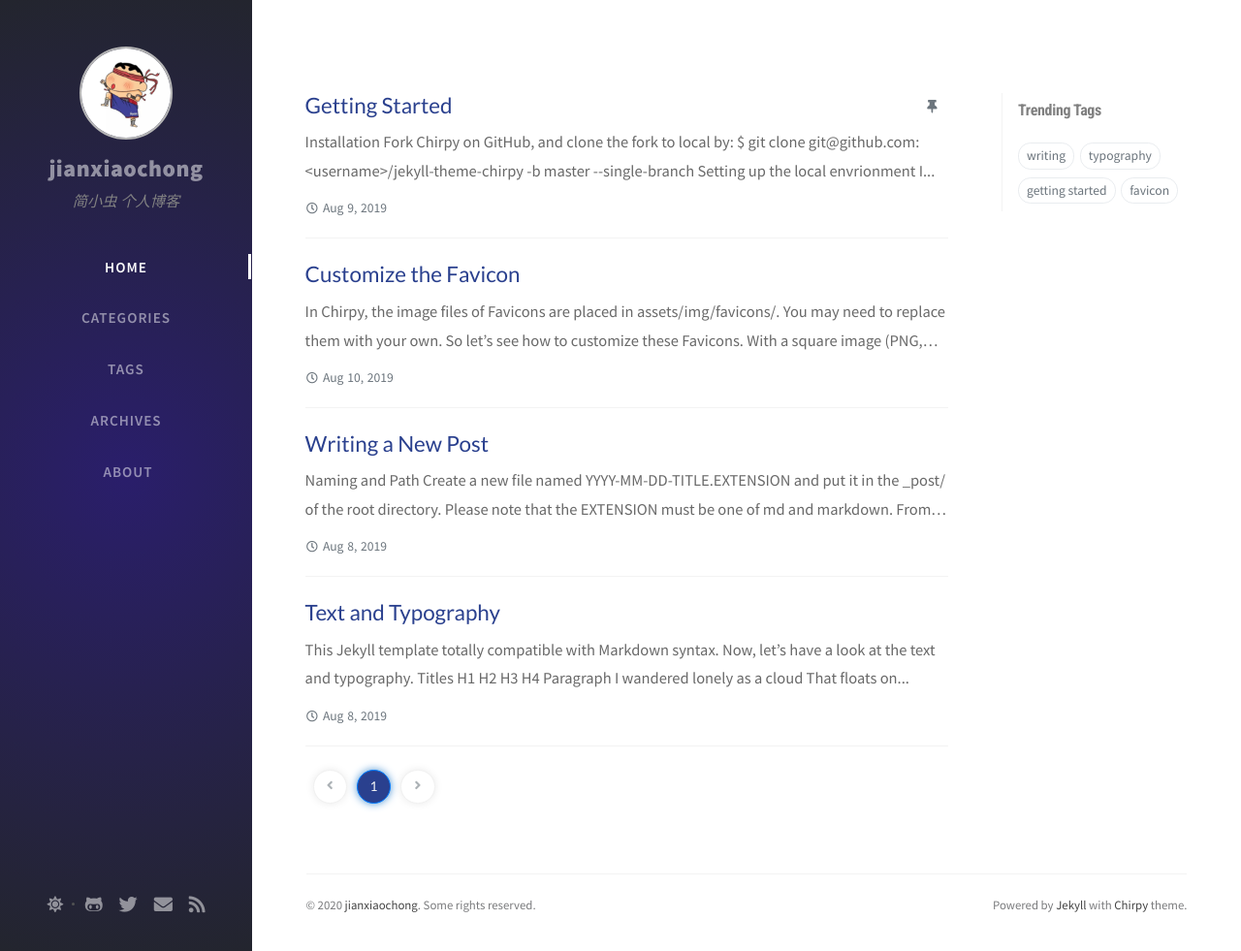
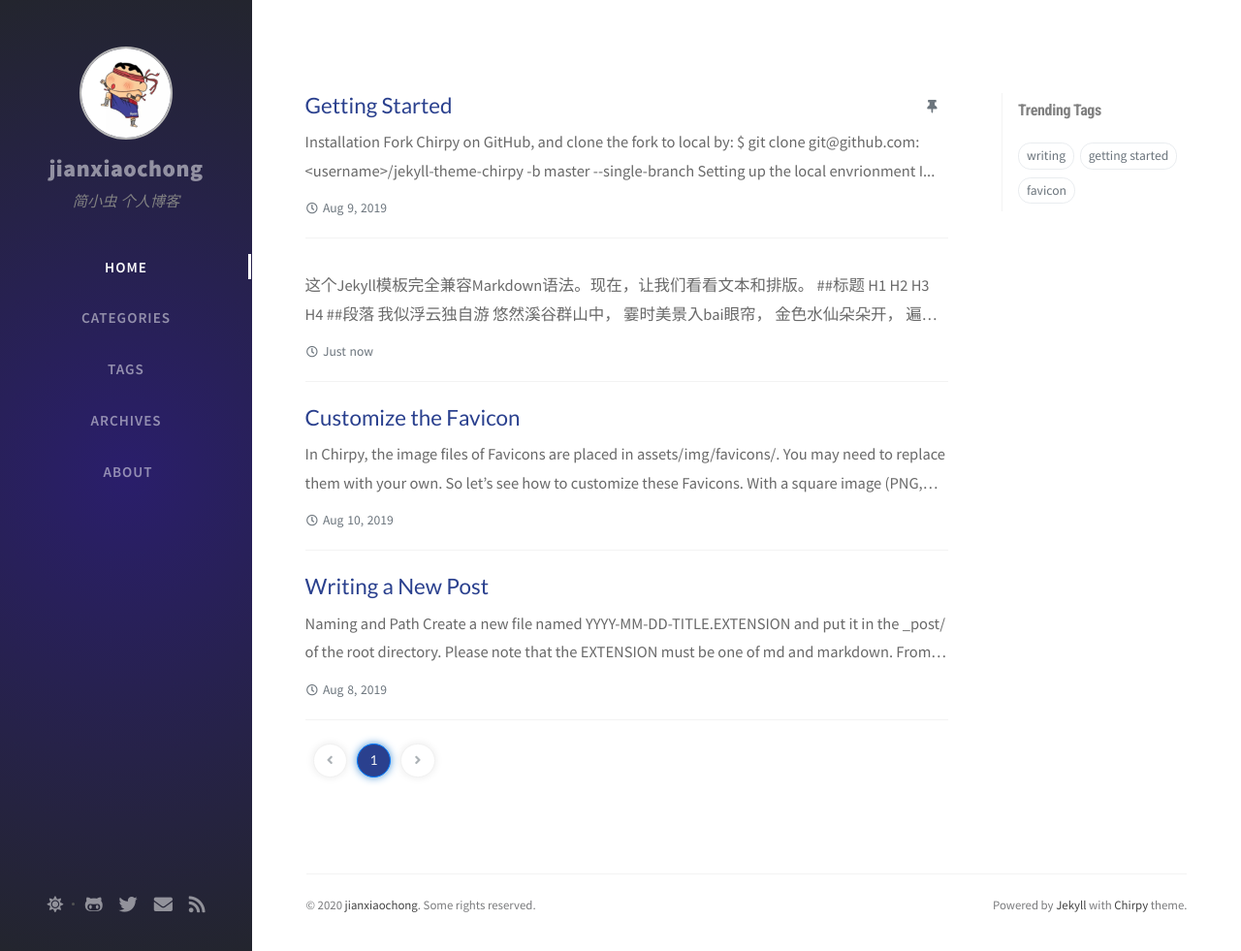
Before and after one commit to jianxiaochong/jianxiaochong.github.io, a Jekyll site: the page built from index.html, in a window 1280 px wide and 981 px high. Shown: the whole window at 97% size. Built offline with Jekyll 4.4.1, drawn with Linux system fonts in a browser that asks for light colours; nearby versions of some CDN libraries; the list of posts is cut into pages by our own code; comment, search, counter and statistics services are not loaded.

Commit message:
Update 2019-08-08-text-and-typography.md

````diff
--- a/_posts/2019-08-08-text-and-typography.md
+++ b/_posts/2019-08-08-text-and-typography.md
@@ -1,17 +1,18 @@
----
-title: Text and Typography
-author: Cotes Chung
-date: 2019-08-08 11:33:00 +0800
-categories: [Blogging, Demo]
-tags: [typography]
-math: true
-image: /assets/img/sample/devices-mockup.png
 ---
 
-This Jekyll template totally compatible with Markdown syntax. Now, let's have a look at the text and typography.
+标题：文本和排版
+作者：jianxiaochong
+日期：2020-09-07 11:33:00+0800
+类别：【博客、演示】
+标签：[排版]
+math: true
+图像：/assets/img/sample/devices-模型.png
 
+---
 
-## Titles
+这个Jekyll模板完全兼容Markdown语法。现在，让我们看看文本和排版。
+
+##标题
 
 ---
 
@@ -25,29 +26,35 @@
 
 ---
 
-## Paragraph
+##段落
 
-I wandered lonely as a cloud
+我似浮云独自游
 
-That floats on high o'er vales and hills,
+悠然溪谷群山中，
 
-When all at once I saw a crowd,
+霎时美景入bai眼帘，
 
-A host, of golden daffodils;
+金色水仙朵朵开，
 
-Beside the lake, beneath the trees,
+遍布湖畔树bai荫下，
 
-Fluttering and dancing in the breeze.
+摇曳风中舞翩翩，
 
-## List
+璀璨漫漫如繁星。
 
-### Ordered list
+##列表
 
-1. first item
-2. second item
-3. third item
+###有序列表
 
-### Unordered list
+1.第一项
+
+2.第二项
+
+3.第三项
+
+
+
+###无序列表
 
 - item 1
 	- sub item 1
@@ -55,38 +62,35 @@
 
 - item 2
 
-## Block Quote
+##整块引用
 
-> This line to shows the Block Quote.
+>此行显示块引号。
 
-## Tables
+##表格
 
-| Company                      | contact          | Country |
+|公司|联系人|国家|
 |:-----------------------------|:-----------------|--------:|
-| Alfreds Futterkiste          | Maria Anders     | Germany |
-| Island Trading               | Helen Bennett    | UK      |
-| Magazzini Alimentari Riuniti | Giovanni Rovelli | Italy   |
+|Nike | 耐克 |美国|
+|Adidas|阿迪达斯|德国|
+|Huiwei| 华为|中国|
 
-## Link
+##链接
 
-<http://127.0.0.1:4000>
+<http://127.0.0.1：4000>
 
-
-## Footnote
+##脚注
 
 Click the hook will locate the footnote[^footnote].
 
-
-## Image
+##图像
 
 ![Desktop View](/assets/img/sample/mockup.png)
 
+##内联代码
 
-## Inline code
+这是一个例子`Inline Code`
 
-This is an example of `Inline Code`.
-
-## Mathematics
+##数学
 
 The mathematics powered by [**MathJax**](https://www.mathjax.org/):
 
@@ -96,25 +100,27 @@
 
 $$ x = {-b \pm \sqrt{b^2-4ac} \over 2a} $$
 
-## Code Snippet
+##代码段
 
-### Common
+###普通
 
 ```
-This is a common code snippet, without syntax highlight and line number.
+
+这是一个常见的代码片段，没有语法突出显示和行号。
+
 ```
 
-### Specific Languages
+###特定语言
 
-#### Console
+####console
 
-```console
+```
 $ date
 Sun Nov  3 15:11:12 CST 2019
 ```
 
 
-#### Terminal
+####
 
 ```terminal
 $ env |grep SHELL
@@ -124,7 +130,7 @@
 
 #### Ruby
 
-```ruby
+```
 def sum_eq_n?(arr, n)
   return true if arr.empty? && n == 0
   arr.product(arr).reject { |a,b| a == b }.any? { |a,b| a + b == n }
@@ -133,7 +139,7 @@
 
 #### Shell
 
-```shell
+```
 if [ $? -ne 0 ]; then
     echo "The command was not successful.";
     #do the needful / exit
@@ -143,7 +149,7 @@
 #### Liquid
 
 {% raw %}
-```liquid
+```
 {% if product.title contains 'Pack' %}
   This product's title contains the word Pack.
 {% endif %}
@@ -152,7 +158,7 @@
 
 #### HTML
 
-```html
+```
 <div class="sidenav">
   <a href="#contact">Contact</a>
   <button class="dropdown-btn">Dropdown
@@ -169,7 +175,7 @@
 
 **Horizontal Scrolling**
 
-```html
+```
 <div class="panel-group">
   <div class="panel panel-default">
     <div class="panel-heading" id="{{ category_name }}">
@@ -182,6 +188,10 @@
 ```
 
 
-## Reverse Footnote
 
-[^footnote]: The footnote source.
+
+##反脚注
+
+
+
+[^footnote]：脚注源。
````
